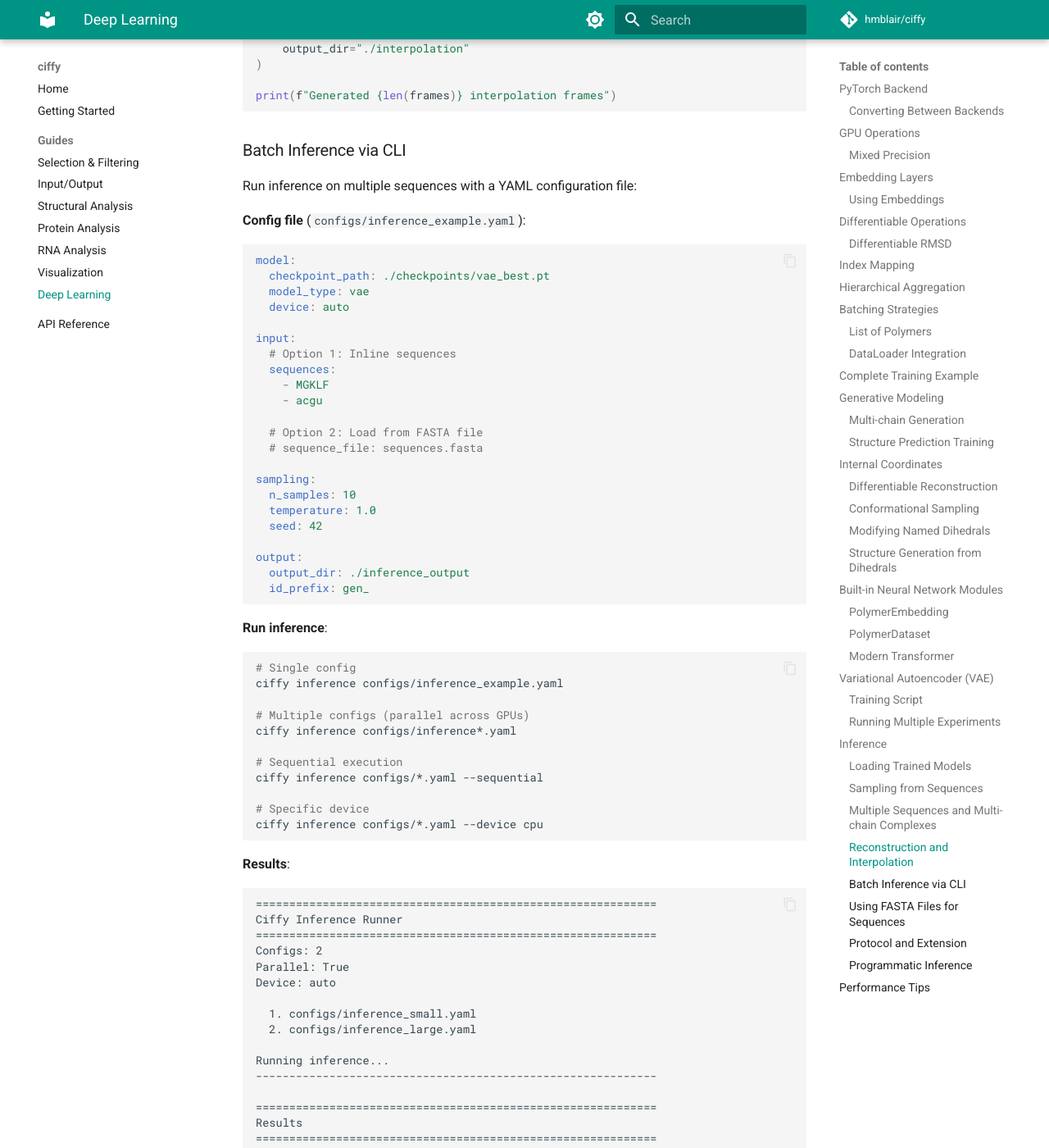
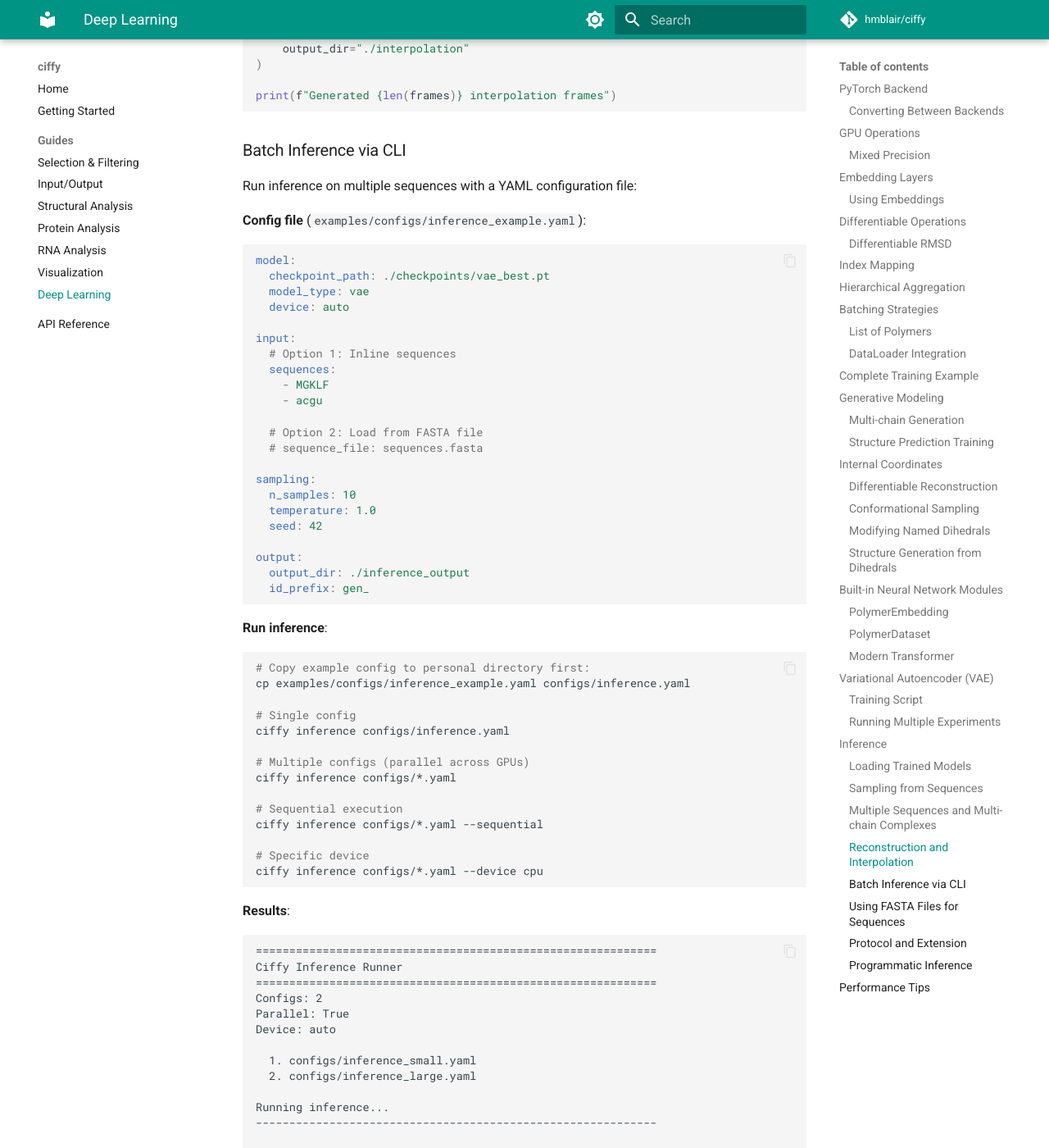
Before and after one commit to hmblair/ciffy, an MkDocs documentation site: the page built from docs/guides/deep-learning.md, in a window 1280 px wide and 1400 px high, scrolled down 16799 px. Shown: the whole window at 82% size. Built offline with MkDocs 1.6.1 and Material for MkDocs 9.7.7, drawn with Linux system fonts in a browser that asks for light colours; comment, search, counter and statistics services are not loaded; some of the changed text lies outside the part shown.

````diff
--- a/docs/guides/deep-learning.md
+++ b/docs/guides/deep-learning.md
@@ -847,7 +847,7 @@ print(f"Generated {len(frames)} interpolation frames")
 
 Run inference on multiple sequences with a YAML configuration file:
 
-**Config file** (`configs/inference_example.yaml`):
+**Config file** (`examples/configs/inference_example.yaml`):
 
 ```yaml
 model:
@@ -877,11 +877,14 @@ output:
 **Run inference**:
 
 ```bash
+# Copy example config to personal directory first:
+cp examples/configs/inference_example.yaml configs/inference.yaml
+
 # Single config
-ciffy inference configs/inference_example.yaml
+ciffy inference configs/inference.yaml
 
 # Multiple configs (parallel across GPUs)
-ciffy inference configs/inference*.yaml
+ciffy inference configs/*.yaml
 
 # Sequential execution
 ciffy inference configs/*.yaml --sequential
@@ -930,7 +933,18 @@ acgu
 ARNDCEQGHILKMFPSTWYV
 ```
 
-Use in inference config:
+Copy and use the FASTA example config:
+
+```bash
+# Copy FASTA example config
+cp examples/configs/inference_from_fasta.yaml configs/inference_fasta.yaml
+
+# Edit with your FASTA file path
+# Then run:
+ciffy inference configs/inference_fasta.yaml
+```
+
+Or create your own config with:
 
 ```yaml
 input:
````
Also changed, not shown: README.md (+3 -1 lines), 6 other files.
